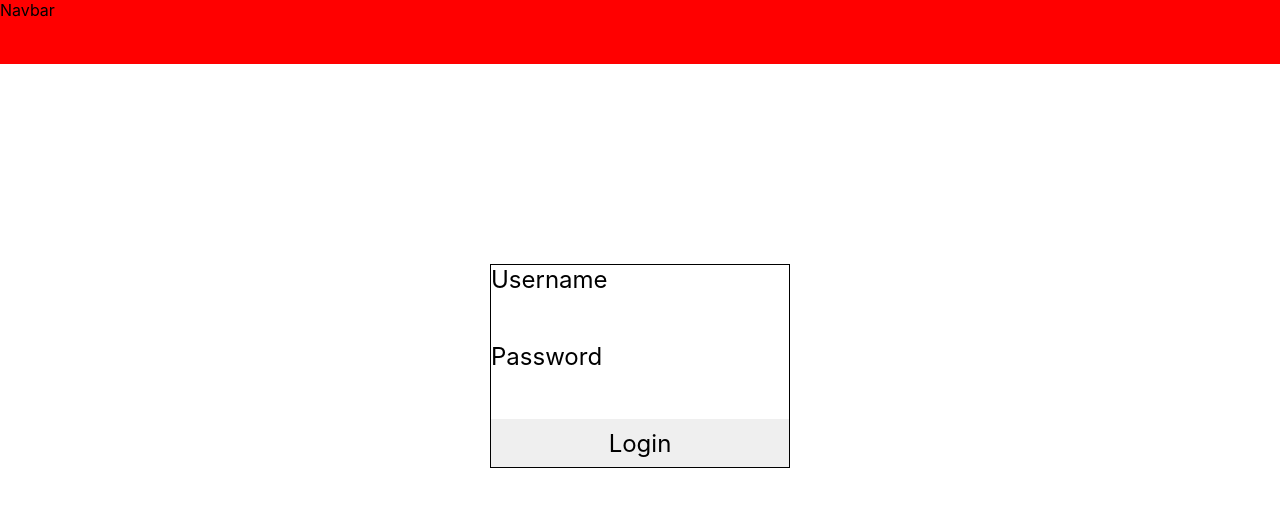
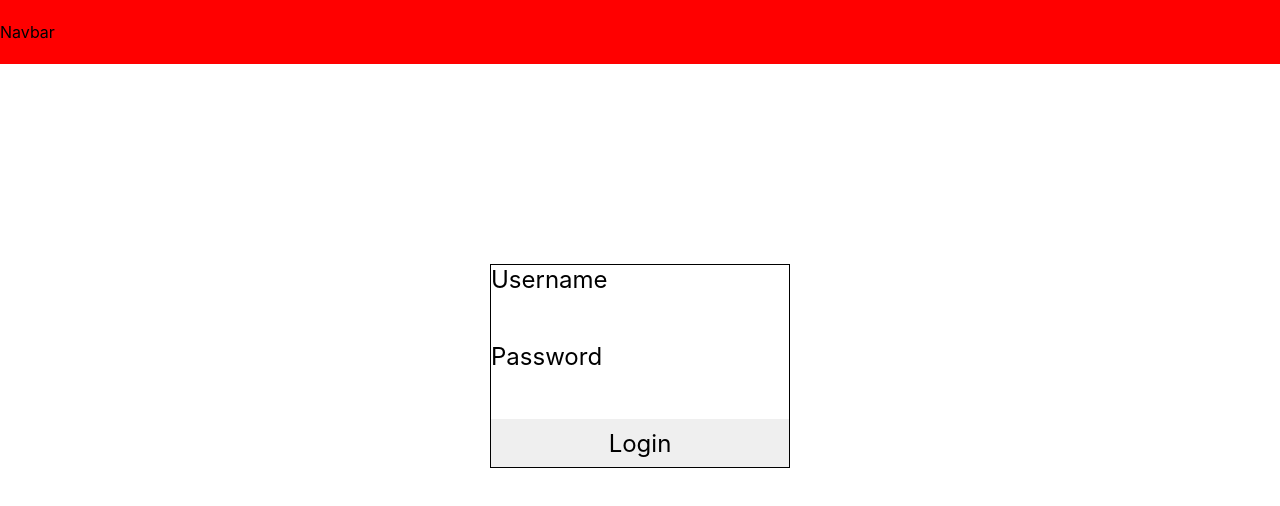
Before and after one commit to seenevz/chat-app-frontend, a React (Create React App) app: page / in a window 1280 px wide. Shown: the top 506 px of the page. Built offline with nearby package versions, Linux system fonts and the light colour scheme; no server answers; what actioncable would draw is missing.

Commit message:
added logout functionality

```diff
--- a/src/ApiAdapter.js
+++ b/src/ApiAdapter.js
@@ -2,18 +2,27 @@ import * as cable from "actioncable";
 
 const BASE_URL = "127.0.0.1:3000";
 const BASE_HTTP = `http://${BASE_URL}`;
+
 const BASE_WS = `ws://${BASE_URL}`;
+const WS_CONNECTION = `${BASE_WS}/cable`;
+const LOGIN_USER = `${BASE_HTTP}/login`;
+const VERIFY_USER = `${BASE_HTTP}/verify`;
+const LOGOUT_USER = `${BASE_HTTP}/logout`;
 
-const LOGIN_URL = `${BASE_HTTP}/login`;
+const configObj = (method, data) => {
+  let obj = {
+    method,
+    credentials: "include",
+  };
 
-const configObj = data => ({
-  method: "POST",
-  credentials: 'include',
-  headers: {
-    "Content-Type": "application/json",
-  },
-  body: JSON.stringify(data),
-});
+  data &&
+    (obj.headers = {
+      "Content-Type": "application/json"
+    }) &&
+    (obj.body = JSON.stringify(data));
+
+  return obj;
+};
 
 const parseResp = async resp => {
   const obj = await resp.json();
@@ -22,18 +31,21 @@ const parseResp = async resp => {
   return obj;
 };
 
-const get = async url => {
-  const resp = await fetch(url);
-  return await parseResp(resp);
-};
-
-const post = async (url, data) => {
-  const resp = await fetch(url, configObj(data));
+const mulyiFetch = async (url, method = "GET", data) => {
+  const resp = await fetch(url, configObj(method, data));
   return await parseResp(resp);
 };
 
 export const loginUser = async loginData => {
-  return await post(LOGIN_URL, loginData);
+  return await mulyiFetch(LOGIN_USER, "POST", loginData);
 };
 
-export const cableConnection = cable.createConsumer(`${BASE_WS}/cable`);
+export const verifyUser = async () => {
+  return await mulyiFetch(VERIFY_USER);
+};
+
+export const logoutUser = async () => {
+  return await mulyiFetch(LOGOUT_USER, "DELETE");
+};
+
+export const cableConnection = cable.createConsumer(WS_CONNECTION);
--- a/src/App.js
+++ b/src/App.js
@@ -1,37 +1,37 @@
-import React, { useState } from "react";
+import React, { useEffect, useState } from "react";
 import "./App.css";
 import NavbarContainer from "./containers/navbar/NavbarContainer";
 import AuthorisedApp from "./containers/AuthorisedApp";
 import LoginContainer from "./containers/login/LoginContainer";
-import { loginUser } from "./ApiAdapter";
+import { verifyUser, logoutUser } from "./ApiAdapter";
 // const CableContext = React.createContext(
 //   createConsumer("ws://locahost:3000/cable")
 // );
 
 function App() {
   const [user, setUser] = useState(null);
-  const [error, setError] = useState(null);
 
-  const handleLoginUser = async loginData => {
-    try {
-      const user = await loginUser(loginData);
+  useEffect(() => {
+    (async () => {
+      const user = await verifyUser();
       setUser(user);
-    } catch (err) {
-      console.log(err);
+    })();
+  }, []);
 
-      setError(err.message);
-    }
+  const handleLogout = async () => {
+    const resp = await logoutUser();
+    setUser(resp);
+
   };
 
   return (
     // <Context.Provider>
     <>
-      <NavbarContainer />
-      {error && <h1>{error}</h1>}
+      <NavbarContainer logged_in={!!user} handleLogout={handleLogout} />
       {user ? (
         <AuthorisedApp currentUser={user} />
       ) : (
-        <LoginContainer handleLoginUser={handleLoginUser} />
+        <LoginContainer setUser={setUser} />
       )}
     </>
     // </Context.Provider>
--- a/src/containers/login/LoginContainer.js
+++ b/src/containers/login/LoginContainer.js
@@ -1,10 +1,26 @@
-import React from "react";
+import React, { useState } from "react";
+import { loginUser } from "../../ApiAdapter";
+
 import "./login.css";
 import LoginForm from "../../components/LoginForm";
 
-export default function LoginContainer({ handleLoginUser }) {
+export default function LoginContainer({ setUser }) {
+  const [error, setError] = useState(null);
+
+  const handleLoginUser = async loginData => {
+    try {
+      const user = await loginUser(loginData);
+      setUser(user);
+    } catch (err) {
+      console.log(err);
+
+      setError(err.message);
+    }
+  };
+
   return (
     <div className="login-container">
+      {error && <p>{error}</p>}
       <LoginForm handleSubmit={handleLoginUser} />
     </div>
   );
--- a/src/containers/navbar/Navbar.css
+++ b/src/containers/navbar/Navbar.css
@@ -1,4 +1,10 @@
 .navbar-container {
+  display: flex;
   height: 8vh;
   background-color: red;
+  align-items: center;
+  justify-content: space-between;
 }
+
+.logout-container {
+}
--- a/src/containers/navbar/NavbarContainer.js
+++ b/src/containers/navbar/NavbarContainer.js
@@ -1,6 +1,15 @@
 import React from "react";
 import "./Navbar.css";
 
-export default function NavbarContainer() {
-  return <div className="navbar-container">Navbar</div>;
+export default function NavbarContainer({ logged_in, handleLogout }) {
+  return (
+    <div className="navbar-container">
+      Navbar
+      {logged_in && (
+        <div className="logout-container ">
+          <button onClick={handleLogout}>logout</button>
+        </div>
+      )}
+    </div>
+  );
 }
```
